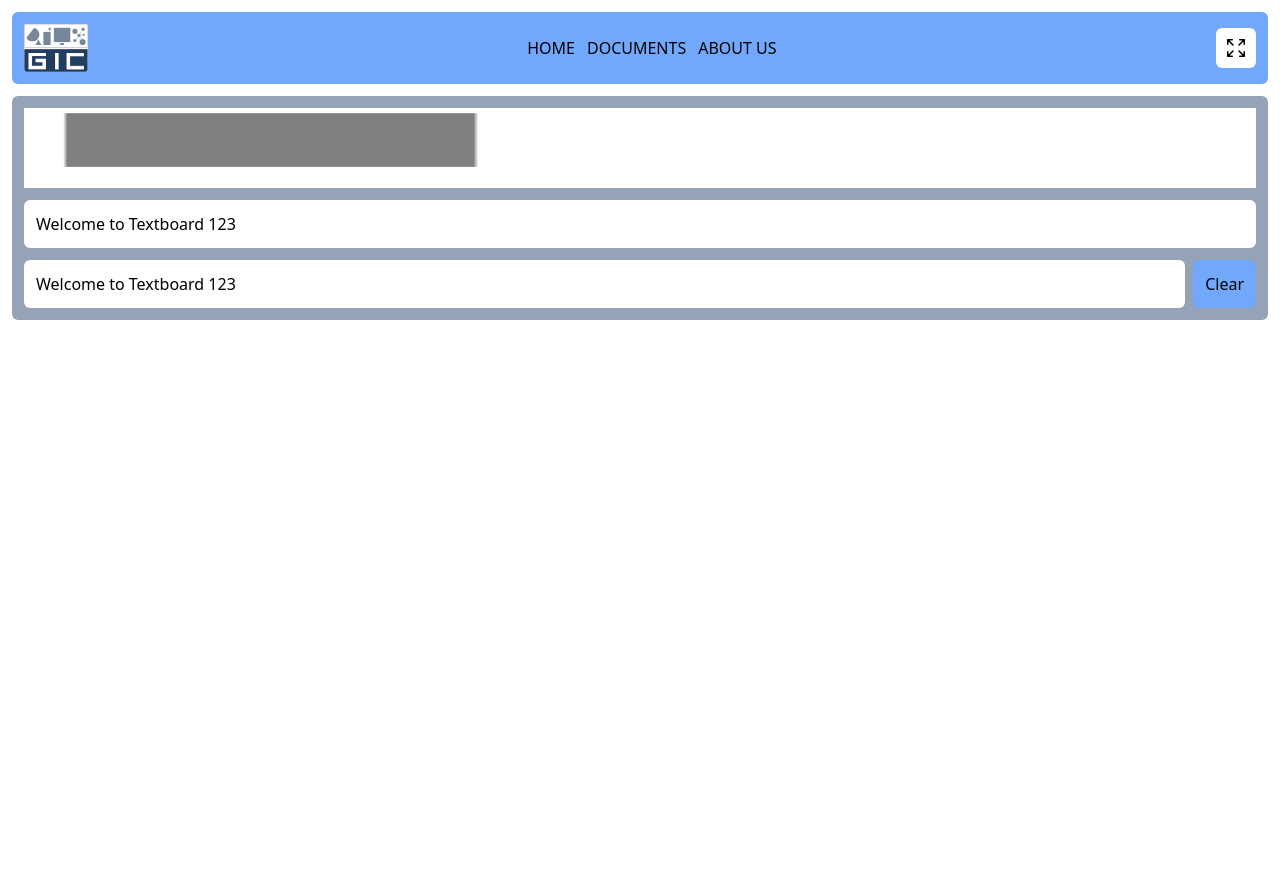
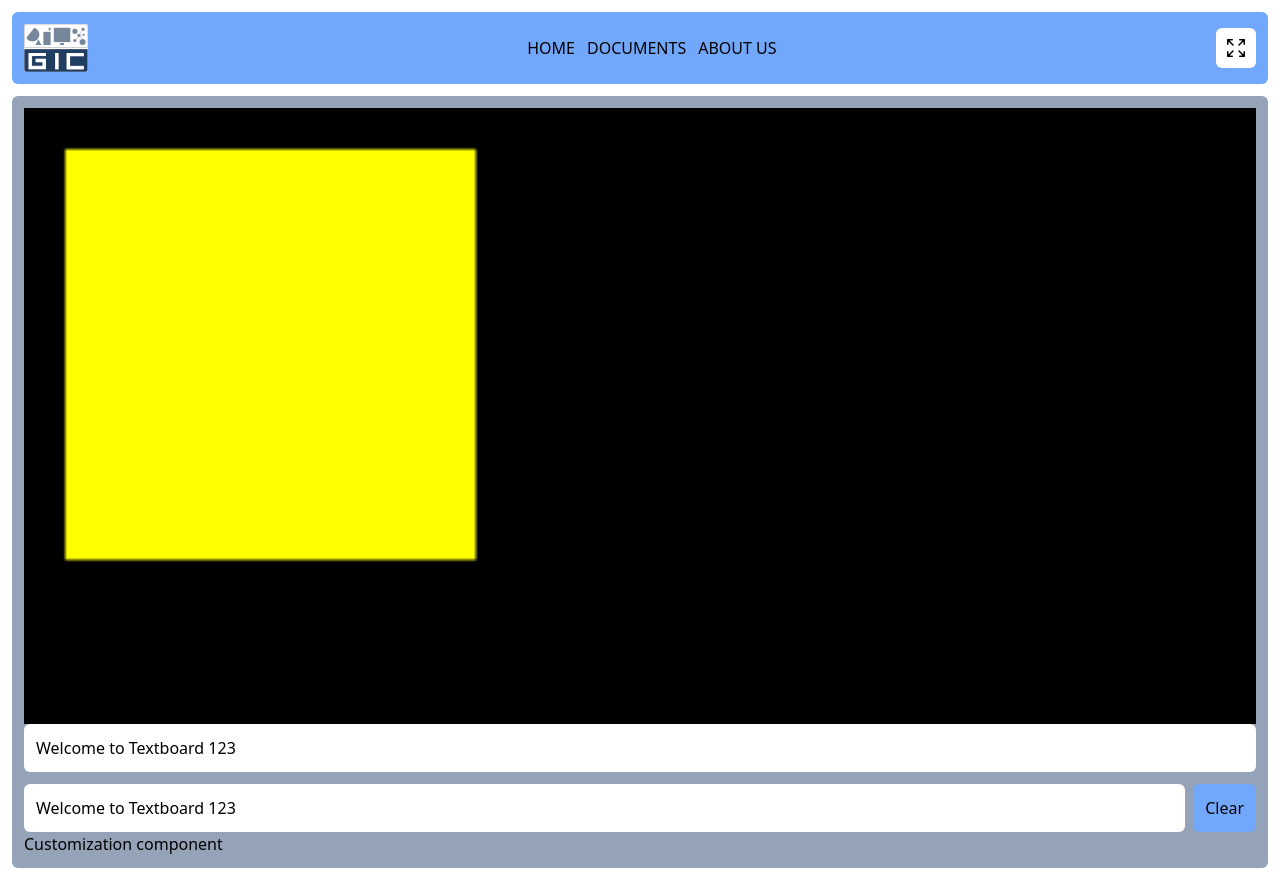
Before and after one commit to lymakara1/react-project, a React (Vite) app: page / in a window 1280 px wide. Before the commit the page ends 800 px from the top, so only its background shows below. Built offline with nearby package versions, Linux system fonts and the light colour scheme.

Commit message:
add canavas

```diff
--- /dev/null
+++ b/src/components/Customization.jsx
@@ -0,0 +1,7 @@
+import React from "react";
+
+function Customization() {
+  return <div>Customization component</div>;
+}
+
+export default Customization;
--- a/src/components/DisplayCanvas.jsx
+++ b/src/components/DisplayCanvas.jsx
@@ -1,35 +1,25 @@
 import React, { useContext, useEffect, useRef } from "react";
-import { ShareText } from "./ShareText";
 import Canvas from "./canvas/Canvas";
 
 function DisplayCanvas() {
-  const { text, setText } = useContext(ShareText);
+  const draw = (ctx, frameCount) => {
+    ctx.clearRect(0, 0, ctx.canvas.width, ctx.canvas.height);
+    // ctx.fillStyle = "#000000";
+    // ctx.beginPath();
+    // ctx.arc(50, 100, 20 * Math.sin(frameCount * 0.05) ** 2, 0, 2 * Math.PI);
+    // ctx.fill();
 
-  function handleChange(e) {
-    setText(e.target.value);
-    console.log(e.target.value);
-  }
+    // ctx.fillStyle = "red";
+    // ctx.font = "bold 50px sans-serif";
+    // ctx.fillText("hi ther", 50 + frameCount, 100);
+
+    ctx.fillStyle = "yellow";
+    const delta = frameCount % 800;
+    ctx.fillRect(10, 10, 100, 100);
+  };
   return (
-    <div className="flex flex-col gap-3">
-      <Canvas className="bg-white h-20" />
-      <h2 className="p-3 bg-white rounded-md">{text}</h2>
-      <div className="flex flex-col">
-        <div className="flex flex-row gap-2">
-          <input
-            className="grow p-3 rounded-md border-none"
-            onChange={handleChange}
-            value={text}
-            type="text"
-            placeholder={text}
-          />
-          <button
-            className="bg-[#71A8FB] rounded-md hover:text-white p-3 flex justify-center items-center"
-            onClick={() => setText("")}
-          >
-            Clear
-          </button>
-        </div>
-      </div>
+    <div>
+      <Canvas draw={draw} className="bg-black w-full" />
     </div>
   );
 }
--- /dev/null
+++ b/src/components/FontSetting.jsx
@@ -0,0 +1,7 @@
+import React from "react";
+
+function FontSetting() {
+  return <div>FontSetting</div>;
+}
+
+export default FontSetting;
--- /dev/null
+++ b/src/components/InputField.jsx
@@ -0,0 +1,35 @@
+import React, { useContext } from "react";
+import { ShareText } from "./ShareText";
+
+function InputField() {
+  const { text, setText } = useContext(ShareText);
+
+  function handleChange(e) {
+    setText(e.target.value);
+    console.log(e.target.value);
+  }
+  return (
+    <div className="flex flex-col gap-3">
+      <h2 className="p-3 bg-white rounded-md">{text}</h2>
+      <div className="flex flex-col">
+        <div className="flex flex-row gap-2">
+          <input
+            className="grow p-3 rounded-md border-none"
+            onChange={handleChange}
+            value={text}
+            type="text"
+            placeholder={text}
+          />
+          <button
+            className="bg-[#71A8FB] rounded-md hover:text-white p-3 flex justify-center items-center"
+            onClick={() => setText("")}
+          >
+            Clear
+          </button>
+        </div>
+      </div>
+    </div>
+  );
+}
+
+export default InputField;
--- a/src/components/canvas/Canvas.jsx
+++ b/src/components/canvas/Canvas.jsx
@@ -1,20 +1,10 @@
 import React, { useEffect, useRef } from "react";
+import UseCanvas from "./UseCanvas";
 
 const Canvas = (props) => {
-  const ref = useRef();
+  const { draw, ...rest } = props;
+  const canvasRef = UseCanvas(draw);
 
-  const draw = (context) => {
-    context.fillStyle = "grey";
-    context.fillRect(10, 10, 100, 100);
-  };
-
-  useEffect(() => {
-    const canvas = ref.current;
-    const context = canvas.getContext("2d");
-    draw(context);
-  }, []);
-
-  return <canvas ref={ref} {...props} />;
+  return <canvas ref={canvasRef} {...rest} />;
 };
-
 export default Canvas;
--- a/src/components/canvas/UseCanvas.jsx
+++ b/src/components/canvas/UseCanvas.jsx
@@ -0,0 +1,27 @@
+import React, { useEffect, useRef } from "react";
+
+const UseCanvas = (draw) => {
+  const canvasRef = useRef(null);
+
+  useEffect(() => {
+    const canvas = canvasRef.current;
+    const context = canvas.getContext("2d");
+    let frameCount = 0;
+    let animationFrameId;
+
+    //Our draw came here
+    const render = () => {
+      frameCount++;
+      draw(context, frameCount);
+      animationFrameId = window.requestAnimationFrame(render);
+    };
+    render();
+
+    return () => {
+      window.cancelAnimationFrame(animationFrameId);
+    };
+  }, [draw, 100]);
+  return canvasRef;
+};
+
+export default UseCanvas;
--- a/src/components/profiles/GroupPoster.jsx
+++ b/src/components/profiles/GroupPoster.jsx
@@ -52,10 +52,11 @@ function GroupPoster() {
         }}
       >
         <div className=" m-3 rounded-md p-3 grid grid-cols-1 md:grid-cols-3 gap-5 place-content-center">
-          {members.map((n) => {
-            const { profile, name, descriptions } = n;
+          {members.map((member, index) => {
+            const { profile, name, descriptions } = member;
             return (
               <Poster
+                key={index}
                 profile={profile}
                 name={name}
                 descriptions={descriptions}
--- a/src/layouts/HomeLayout.jsx
+++ b/src/layouts/HomeLayout.jsx
@@ -1,11 +1,14 @@
 import React, { useContext } from "react";
 import DisplayCanvas from "../components/DisplayCanvas";
-import { ShareText } from "../components/ShareText";
+import Customization from "../components/Customization";
+import InputField from "../components/InputField";
 
 function HomeLayout() {
   return (
     <div className="b bg-slate-400 m-3 p-3 rounded-md">
       <DisplayCanvas />
+      <InputField />
+      <Customization />
     </div>
   );
 }
--- a/src/pages/Documents.jsx
+++ b/src/pages/Documents.jsx
@@ -1,12 +1,8 @@
 import React, { useContext } from "react";
-import { ShareText } from "../components/ShareText";
 
 function Documents() {
-  const { text, setText } = useContext(ShareText);
-  setText("hello");
   return (
     <div className="m-3 p-3 rounded-md bg-gradient-to-r from-[#D21CFF] to-[#FF1E22]">
-      <div>{text}</div>
       <div>Documents</div>
       <div className="text-white">
         <div>hello</div>
```
